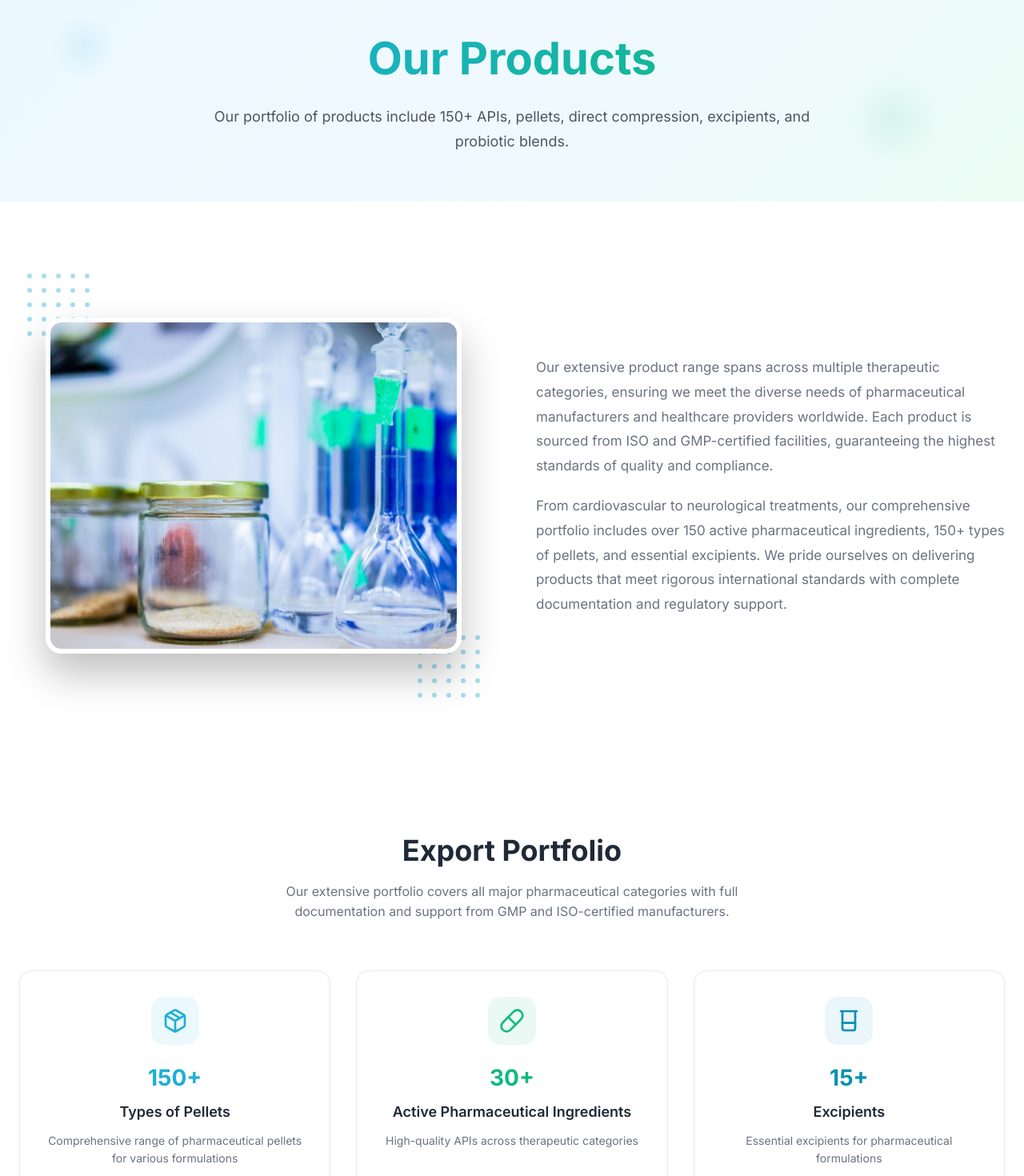
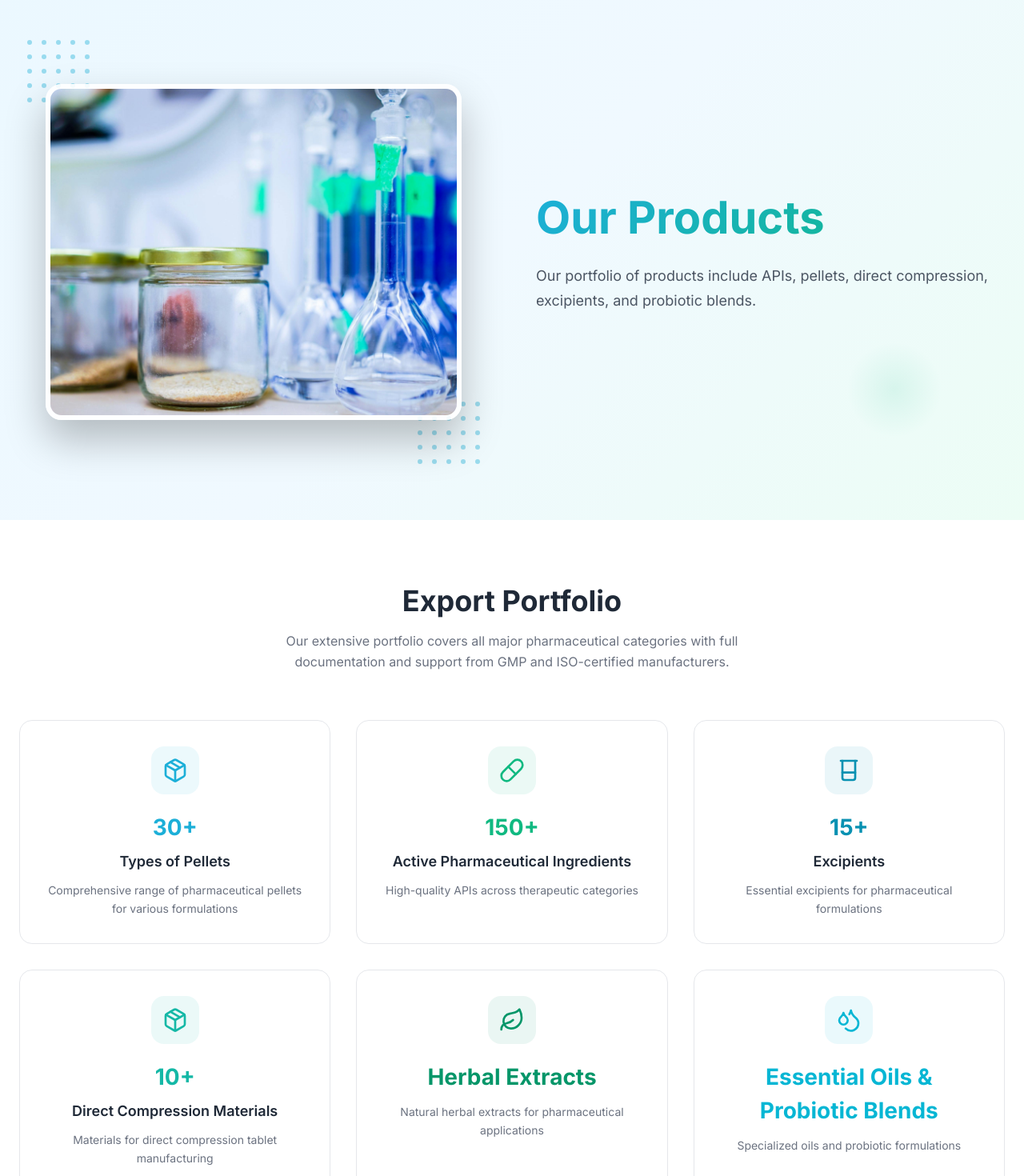
Before and after one commit to Vijit-08/GeminiExports, a React (Vite) app in the folder gemini-exports-react/: page /products in a window 1280 px wide. Shown: the part 120-1590 px from the top of the page at 80% size. Built offline with nearby package versions, Linux system fonts and the light colour scheme.

Commit message:
Content Changes

```diff
--- a/gemini-exports-react/src/components/ExportPortfolio.tsx
+++ b/gemini-exports-react/src/components/ExportPortfolio.tsx
@@ -119,14 +119,14 @@ const ExportPortfolio = () => {
   const portfolioItems = [
     {
       icon: Package,
-      title: '150+',
+      title: '30+',
       subtitle: 'Types of Pellets',
       description: 'Comprehensive range of pharmaceutical pellets for various formulations',
       color: '#1CAFD8'
     },
     {
       icon: Pill,
-      title: '30+',
+      title: '150+',
       subtitle: 'Active Pharmaceutical Ingredients',
       description: 'High-quality APIs across therapeutic categories',
       color: '#10B981'
@@ -147,15 +147,15 @@ const ExportPortfolio = () => {
     },
     {
       icon: Leaf,
-      title: 'Herbal',
-      subtitle: 'Extracts',
+      title: 'Herbal Extracts',
+      subtitle: '',
       description: 'Natural herbal extracts for pharmaceutical applications',
       color: '#059669'
     },
     {
       icon: Droplets,
-      title: 'Essential',
-      subtitle: 'Oils & Probiotic Blends',
+      title: 'Essential Oils & Probiotic Blends',
+      subtitle: '',
       description: 'Specialized oils and probiotic formulations',
       color: '#06B6D4'
     }
--- a/gemini-exports-react/src/pages/AboutUsPage.tsx
+++ b/gemini-exports-react/src/pages/AboutUsPage.tsx
@@ -145,9 +145,9 @@ const AboutUsPage = () => {
                   marginTop: 15,
                   fontWeight: '400'
                 }}>
-                  For nearly three decades, we've been the trusted bridge connecting leading pharmaceutical manufacturers with healthcare companies across 30+ countries, sourcing, quality-checking, and delivering 150+ premium APIs and specialty ingredients that power better health outcomes worldwide.
+                  For nearly 30 years, we've been the trusted bridge connecting leading pharmaceutical manufacturers with healthcare companies across 30+ countries, sourcing, quality-checking, and delivering 150+ premium APIs and specialty ingredients that power better health outcomes worldwide.
                 </p>
-                <p style={{
+                {/* <p style={{
                   fontSize: window.innerWidth >= 768 ? '18px' : '17px',
                   lineHeight: '1.7',
                   color: '#4B5563',
@@ -155,7 +155,7 @@ const AboutUsPage = () => {
                   fontWeight: '400'
                 }}>
                   From cardiovascular care to gastrointestinal solutions, we do not just trade pharmaceuticals, we collaborate with healthcare institutions and industry players, ensuring quality ingredients reach those who need them most.
-                </p>
+                </p> */}
               </motion.div>
 
               {/* Hero Image */}
@@ -516,16 +516,16 @@ const AboutUsPage = () => {
                   color: '#6B7280',
                   margin: '0 0 20px 0'
                 }}>
-                  We collaborate exclusively with ISO-certified manufacturers to ensure every product we supply meets the highest quality standards. Our mission is simple: promote holistic well-being and healthier lives through reliable access to premium pharmaceutical ingredients.
+                  We collaborate exclusively with GMP-certified manufacturers to ensure every product we supply meets the highest quality standards. Our mission is simple: promote holistic well-being and healthier lives through reliable access to premium pharmaceutical ingredients.
                 </p>
-                <p style={{
+                {/* <p style={{
                   fontSize: '17px',
                   lineHeight: '1.8',
                   color: '#6B7280',
                   margin: 0
                 }}>
                   The APIs and specialty products we supply add critical value to the finished formulations and health solutions that ultimately reach patients worldwide.
-                </p>
+                </p> */}
               </motion.div>
 
               <motion.div
@@ -779,7 +779,7 @@ const AboutUsPage = () => {
               {[
                 { icon: Heart, title: 'Commitment', description: 'We stand behind every shipment, every partnership, and every promise. Our clients rely on us, and we deliver—without exception.', color: '#1CAFD8' },
                 { icon: Award, title: 'Competence', description: 'Three decades of pharmaceutical trading expertise means we know the markets, understand regulatory landscapes, and navigate complexities with precision.', color: '#10B981' },
-                { icon: Shield, title: 'Completeness', description: 'From sourcing to delivery, we manage the entire supply chain. Our 150+ product portfolio ensures our clients find everything they need under one trusted roof.', color: '#0891B2' },
+                { icon: Shield, title: 'Completeness', description: 'From sourcing to delivery, we manage the entire supply chain. Our product portfolio ensures our clients find everything they need under one trusted roof.', color: '#0891B2' },
                 { icon: Target, title: 'Consistency', description: 'Quality isn\'t a one-time achievement—it\'s our standard. We deliver the same excellence, order after order, year after year, because we understand that healthcare can\'t afford anything less.', color: '#14B8A6' }
               ].map((value, index) => (
                 <motion.div
--- a/gemini-exports-react/src/pages/ProductsPage.tsx
+++ b/gemini-exports-react/src/pages/ProductsPage.tsx
@@ -201,43 +201,6 @@ const ProductsPage = () => {
           }} />
 
           <div style={{ ...containerStyle, position: 'relative' as const, zIndex: 2 }}>
-            <motion.div
-              initial={{ opacity: 0, y: 20 }}
-              animate={{ opacity: 1, y: 0 }}
-              transition={{ duration: 0.6 }}
-              style={{ textAlign: 'center', maxWidth: '800px', margin: '0 auto' }}
-            >
-              <h1 style={{
-                fontSize: isMd ? '56px' : '40px',
-                fontWeight: '700',
-                margin: '0 0 24px 0',
-                background: 'linear-gradient(135deg, #1CAFD8 0%, #10B981 100%)',
-                WebkitBackgroundClip: 'text',
-                WebkitTextFillColor: 'transparent',
-                backgroundClip: 'text',
-                lineHeight: '1.2'
-              }}>
-                Our Products
-              </h1>
-              <p style={{
-                fontSize: isMd ? '18px' : '17px',
-                lineHeight: '1.7',
-                color: '#4B5563',
-                margin: 0,
-                fontWeight: '400'
-              }}>
-                Our portfolio of products include 150+ APIs, pellets, direct compression, excipients, and probiotic blends.
-              </p>
-            </motion.div>
-          </div>
-        </section>
-
-        {/* Product Portfolio Section with Images */}
-        <section style={{
-          padding: '80px 0',
-          backgroundColor: '#ffffff'
-        }}>
-          <div style={containerStyle}>
             <div style={{
               display: 'grid',
               gridTemplateColumns: isMd ? '1fr 1fr' : '1fr',
@@ -357,38 +320,26 @@ const ProductsPage = () => {
                 animate={{ x: 0, opacity: 1 }}
                 transition={{ duration: 1, delay: 0.2 }}
               >
-                {/* <h2 style={{
-                  fontSize: isMd ? '42px' : '32px',
+                <h1 style={{
+                  fontSize: isMd ? '56px' : '40px',
                   fontWeight: '700',
-                  lineHeight: '1.2',
                   margin: '0 0 24px 0',
-                  color: '#1F2937'
+                  background: 'linear-gradient(135deg, #1CAFD8 0%, #10B981 100%)',
+                  WebkitBackgroundClip: 'text',
+                  WebkitTextFillColor: 'transparent',
+                  backgroundClip: 'text',
+                  lineHeight: '1.2'
                 }}>
-
-                </h2> */}
-                {/* <p style={{
-                  fontSize: '17px',
-                  lineHeight: '1.8',
-                  color: '#6B7280',
-                  marginBottom: '20px'
+                  Our Products
+                </h1>
+                <p style={{
+                  fontSize: isMd ? '18px' : '17px',
+                  lineHeight: '1.7',
+                  color: '#4B5563',
+                  margin: 0,
+                  fontWeight: '400'
                 }}>
-                  With years of knowledge and multiple export licenses and certificates - Gemini offers a portfolio of products including 300+ API's, pellets, direct compression, excipients and probiotic blends.
-                </p> */}
-                <p style={{
-                  fontSize: '17px',
-                  lineHeight: '1.8',
-                  color: '#6B7280',
-                  marginBottom: '20px'
-                }}>
-                  Our extensive product range spans across multiple therapeutic categories, ensuring we meet the diverse needs of pharmaceutical manufacturers and healthcare providers worldwide. Each product is sourced from ISO and GMP-certified facilities, guaranteeing the highest standards of quality and compliance.
-                </p>
-                <p style={{
-                  fontSize: '17px',
-                  lineHeight: '1.8',
-                  color: '#6B7280',
-                  margin: 0
-                }}>
-                  From cardiovascular to neurological treatments, our comprehensive portfolio includes over 150 active pharmaceutical ingredients, 150+ types of pellets, and essential excipients. We pride ourselves on delivering products that meet rigorous international standards with complete documentation and regulatory support.
+                  Our portfolio of products include APIs, pellets, direct compression, excipients, and probiotic blends.
                 </p>
               </motion.div>
             </div>
--- a/gemini-exports-react/src/pages/QualityCertificationsPage.tsx
+++ b/gemini-exports-react/src/pages/QualityCertificationsPage.tsx
@@ -355,7 +355,7 @@ const QualityCertificationsPage = () => {
                   color: '#6B7280',
                   margin: 0
                 }}>
-                  We work with over 180 ISO-certified and GMP-licensed manufacturers across India, primarily located in Gujarat, Andhra Pradesh, and Telangana. Every partnership is built on proven experience and rigorous evaluation protocols. Our manufacturers provide comprehensive DMF support upon request, ensuring regulatory compliance and transparency for markets worldwide.
+                  We work with over 180 ISO-certified and GMP-approved manufacturers across India, primarily located in Gujarat, Andhra Pradesh, and Telangana. Every partnership is built on proven experience and rigorous evaluation protocols. Our manufacturers provide comprehensive DMF support upon request, ensuring regulatory compliance and transparency for markets worldwide.
                 </p>
               </motion.div>
             </div>
--- a/gemini-exports-react/src/pages/WorldwideClientsPage.tsx
+++ b/gemini-exports-react/src/pages/WorldwideClientsPage.tsx
@@ -162,7 +162,7 @@ const WorldwideClientsPage = () => {
                 margin: 0,
                 fontWeight: '400'
               }}>
-                We serve healthcare markets across South and Central America, the Middle East, Southeast Asia, Europe, and Africa—delivering to over 30 countries where quality pharmaceutical ingredients matter most. Our established distribution network ensures your products reach you reliably, no matter where you are.
+                We serve healthcare markets across South and Central America, the Middle East, Southeast Asia, Europe, and Africa—delivering where quality pharmaceutical ingredients matter most. Our established distribution network ensures your products reach you reliably, no matter where you are.
               </p>
             </motion.div>
           </div>
```
